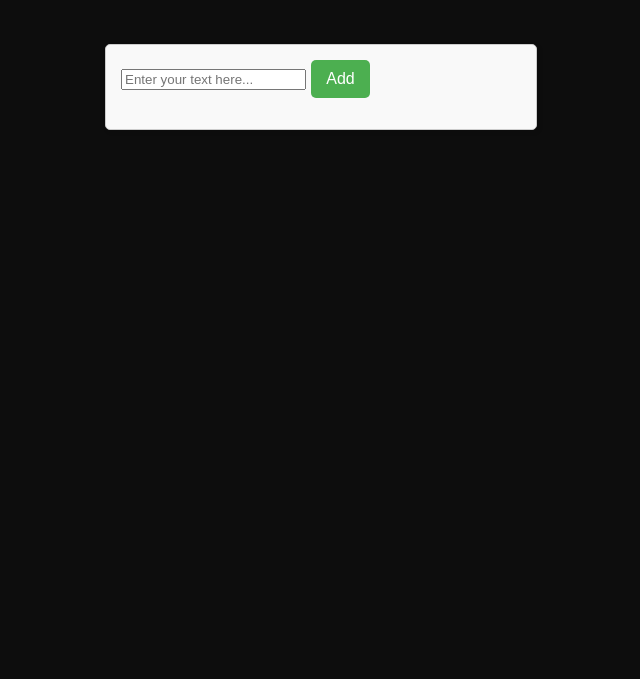
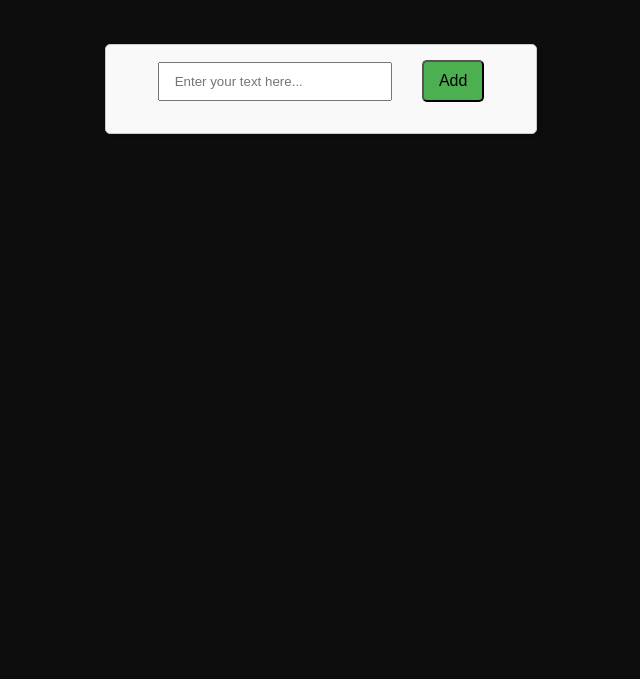
Before and after one commit to matt-kr/Fundementals-III-To-Do-List, a plain HTML site: page index.html in a window 1280 px wide. Shown: the part 181-860 px from the top of the page, without its empty margins (319-959 px from the left). Drawn offline with Linux system fonts and the light colour scheme.

Commit message:
100% complete

```diff
--- a/index.html
+++ b/index.html
@@ -10,10 +10,8 @@
     <h1>To-Do List</h1>
     <div id="todo-list-container">
         <div class="input-area-container">
-            <div class="remove">
             <input id="todo-list-input" type="text" placeholder="Enter your text here...">
             <button id="todo-item-add-btn">Add</button>
-
         </div>
         <div>
             <ul id="todo-list">
--- a/style.css
+++ b/style.css
@@ -55,16 +55,34 @@ body {
   }
 
   .remove{
-    color: red
+    padding: 10px 15px;
+    font-size: 1rem;
+    background-color: red;
+    color: black;
+    border-radius: 5px;
+    cursor: pointer;
+    transition: background-color 0.3s ease;
   }
 
   #todo-item-add-btn {
-  padding: 10px 15px; /* Comfortable padding */
-  font-size: 1rem; /* Readable font size */
-  background-color: #4CAF50; /* Green background (common for "add") */
-  color: white; /* White text for contrast */
-  border: none; /* Remove default button border */
-  border-radius: 5px; /* Slightly rounded corners */
-  cursor: pointer; /* Indicate it's clickable */
-  transition: background-color 0.3s ease; /* Smooth hover effect */
+  padding: 10px 15px;
+  font-size: 1rem;
+  background-color: #4CAF50;
+  color: white  border: none;
+  border-radius: 5px;
+  cursor: pointer;
+  transition: background-color 0.3s ease;
   }
+
+  #todo-list-input {
+    padding: 10px 15px;
+  }
+
+  #todo-list-container {
+    text-align: center;
+  }
+
+  #todo-list-input {
+    width: 50%;
+    margin-right: 25px;
+  }
```
